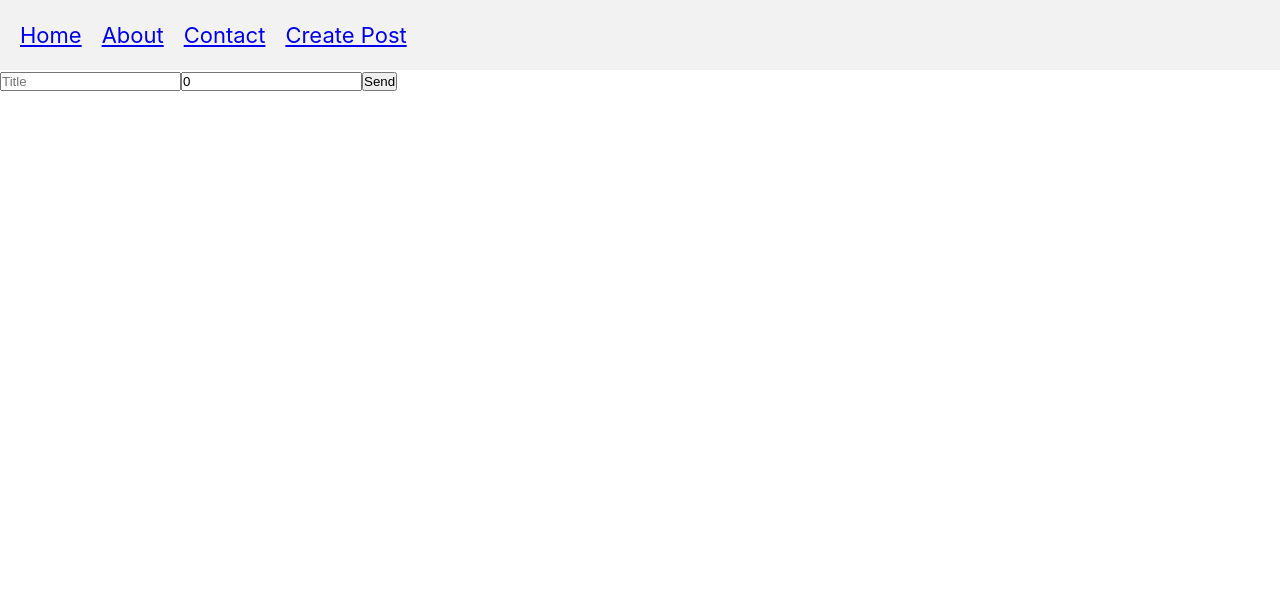
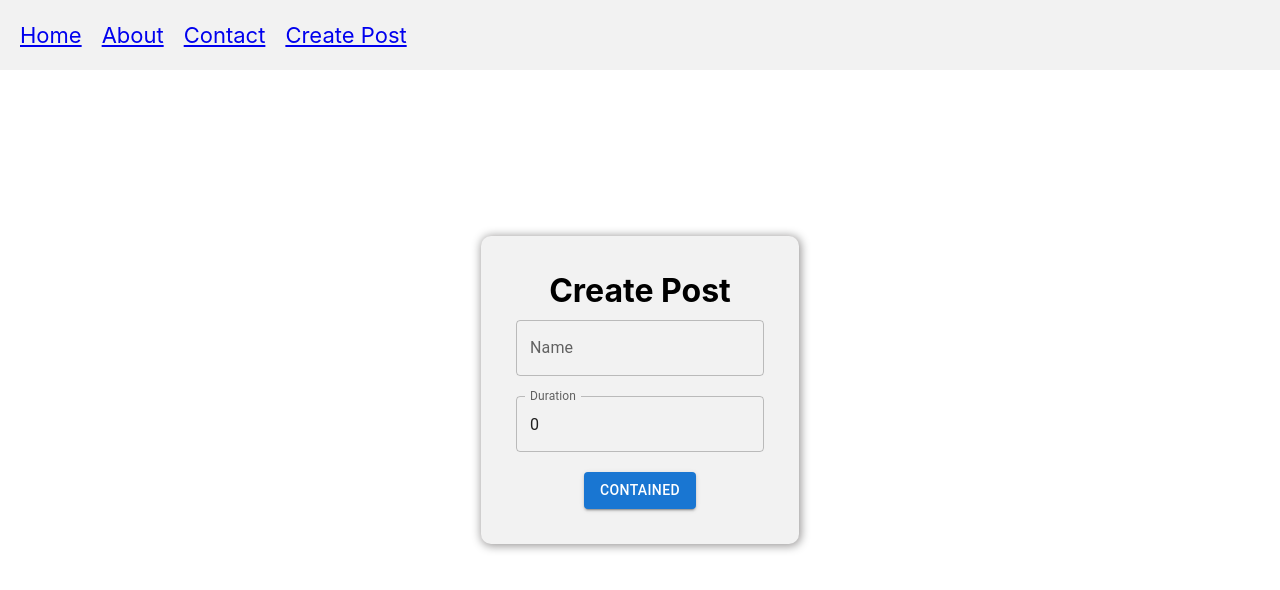
Before and after one commit to Khalilov07/BT-14-blog, a React (Create React App) app: page /create in a window 1280 px wide. Shown: the top 590 px of the page. Built offline with nearby package versions, Linux system fonts and the light colour scheme.

Commit message:
add new line: important

```diff
--- a/db.json
+++ b/db.json
@@ -3,17 +3,26 @@
     {
       "id": 1,
       "title": "HTML",
-      "duration": 2
+      "duration": 2,
+      "important" : true
     },
     {
       "id": 2,
       "title": "CSS",
-      "duration": 2
+      "duration": 2,
+      "important" : true
     },
     {
       "id": 3,
       "title": "JS",
-      "duration": 2
+      "duration": 2,
+      "important" : false
+    },
+    {
+      "title": "dapidwa",
+      "duration": "2",
+      "important": false,
+      "id": 5
     }
   ]
 }
--- a/src/components/Card/Card.jsx
+++ b/src/components/Card/Card.jsx
@@ -1,13 +1,14 @@
 import React from 'react';
 import './card.css'
 
-const Card = ({ title, duration }) => {
+const Card = ({ title, duration, status }) => {
 
 
     return (
         <div className='item'>
             <h2>theme: {title}</h2>
             <p>duration: {duration}</p>
+            <p>status: {status ? "Важный" : "Неважный"}</p>
         </div>
     );
 };
--- a/src/pages/CreatePost/CreatePost.jsx
+++ b/src/pages/CreatePost/CreatePost.jsx
@@ -3,7 +3,9 @@ import "./createpost.css"
 import axios from 'axios';
 import Snackbar from '@mui/material/Snackbar';
 import IconButton from '@mui/material/IconButton';
-import { Button } from '@mui/material';
+import TextField from '@mui/material/TextField';
+import Button from '@mui/material/Button';
+
 
 const CreatePost = () => {
 
@@ -16,12 +18,17 @@ const CreatePost = () => {
 
     const newCourse = {
       title,
-      duration
+      duration,
+      important : Math.random() > 0.5
+      // 0.2 > 0.5 false
+      // 0.6 > 0.5 true
     }
 
     axios.post("http://localhost:3001/courses", newCourse)
       .then(res => {
         setOpen(true)
+        setTitle("")
+        setDuration(0)
       })
       .catch(err => {
         console.log(err)
@@ -52,30 +59,39 @@ const CreatePost = () => {
   );
 
   return (
-    <div>
+    <div className='form__wrapper'>
       <form onSubmit={handelPost}>
 
-        <input
+        <h1 style={{paddingBottom: "10px"}}>Create Post</h1>
+
+        <TextField
+          id="outlined-basic"
+          label="Name"
+          variant="outlined"
           value={title}
           type="text"
           placeholder='Title'
           onChange={(e) => setTitle(e.target.value)}
         />
 
-        <input
+        <TextField
+          style={{ marginTop: "20px" }}
+          id="outlined-basic"
+          label="Duration"
+          variant="outlined"
           value={duration}
           type="number"
           placeholder='Duration'
           onChange={(e) => setDuration(e.target.value)}
         />
 
-        <button type='submit'>Send</button>
+        <Button style={{marginTop: "20px"}} variant="contained" type='submit'>Contained</Button>
 
       </form>
 
       <Snackbar
         open={open}
-        autoHideDuration={6000}
+        autoHideDuration={3000}
         onClose={handleClose}
         message="Send"
         action={action}
--- a/src/pages/CreatePost/createpost.css
+++ b/src/pages/CreatePost/createpost.css
@@ -0,0 +1,17 @@
+.form__wrapper {
+    display: flex;
+    height: 80vh;
+    align-items: center;
+    justify-content: center;
+}
+
+form {
+    padding: 35px;
+    display: flex;
+    border-radius: 10px;
+    align-items: center;
+    background: #f2f2f2;
+    flex-direction: column;
+    justify-content: center;
+    box-shadow: 1px 1px 10px 1px rgba(8, 0, 0, 0.416);
+}
--- a/src/pages/HomePage/HomePage.jsx
+++ b/src/pages/HomePage/HomePage.jsx
@@ -8,15 +8,24 @@ const HomePage = () => {
 
     const [courses, setCourses] = useState([])
 
+    const [showAll, setShowAll] = useState(true)
+
+    // если showAll true то тогда отображаем все посты, иначе отображаем лишь те посты у которых статус true
+
+    const filterdCourses = showAll ? courses : courses.filter(course => course.important === true)
+
     useEffect(() => {
         axios.get("http://localhost:3001/courses")
             .then(res => setCourses(res.data))
     }, [])
 
     return (
-        <div className='item-wrapper'>
-            {courses.map((course) => <Card key={course.id} title={course.title} duration={course.duration} />)}
-        </div>
+        <>
+            <button onClick={() => setShowAll(!showAll)}>{showAll ? "Покзать важные" : "Показать все"}</button>
+            <div className='item-wrapper'>
+                {filterdCourses.map((course) => <Card key={course.id} title={course.title} duration={course.duration} status={course.important} />)}
+            </div>
+        </>
     );
 
 };
```
